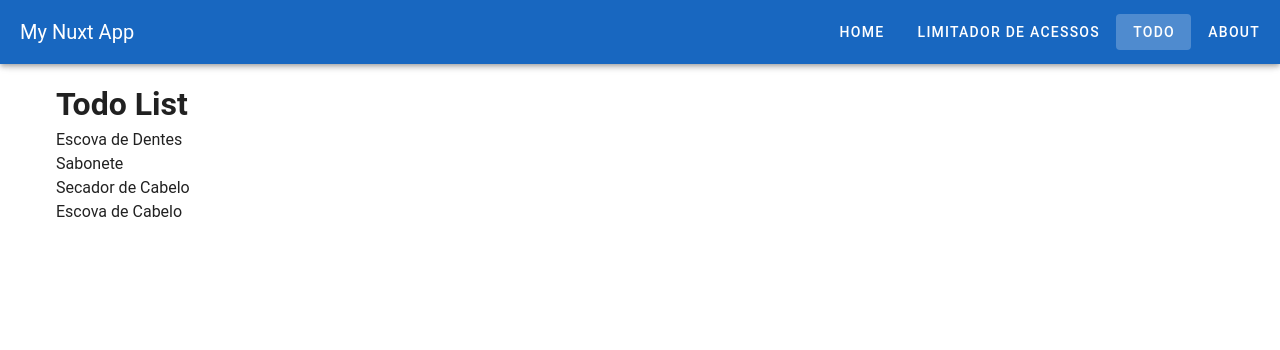
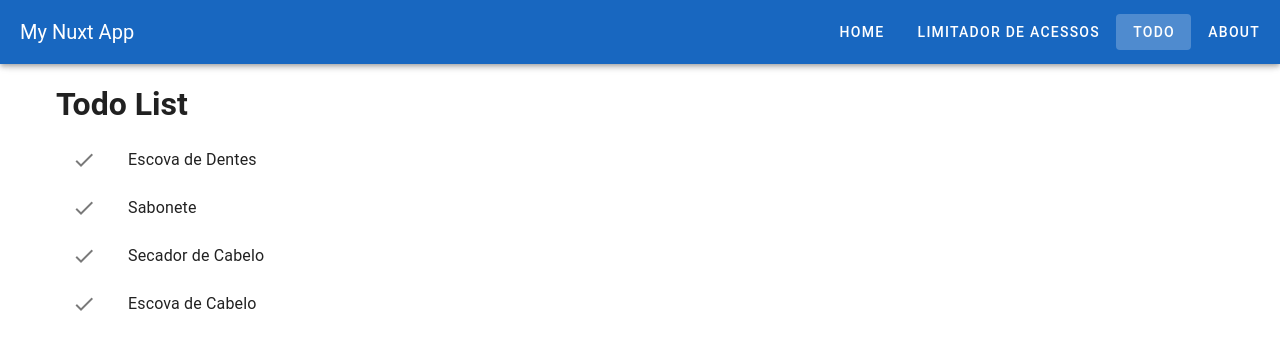
Before and after one commit to betogroo/nuxt-base, a Nuxt app: page /todo in a window 1280 px wide. Shown: the top 350 px of the page. Built offline with nearby package versions, Linux system fonts and the light colour scheme.

Commit message:
feat: add prepend icon and title, and click action

```diff
--- a/app/pages/todo.vue
+++ b/app/pages/todo.vue
@@ -1,12 +1,16 @@
 <script setup lang="ts">
   const { list } = useTodo()
+  const click = (item: string) => console.log('clicou', item)
 </script>
 <template>
   <h1>Todo List</h1>
-  <div
-    v-for="item in list"
-    :key="item.name"
-  >
-    {{ item.name }}
-  </div>
+  <v-list>
+    <v-list-item
+      v-for="item in list"
+      :key="item.name"
+      prepend-icon="mdi-check"
+      :title="item.name"
+      @click="click(item.name)"
+    />
+  </v-list>
 </template>
```
